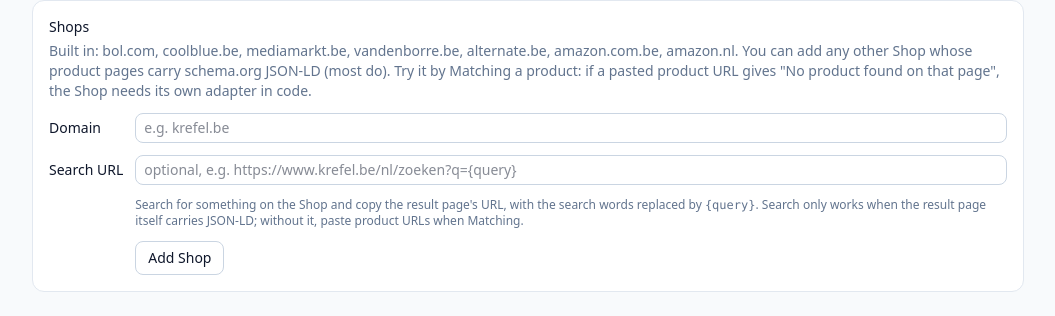
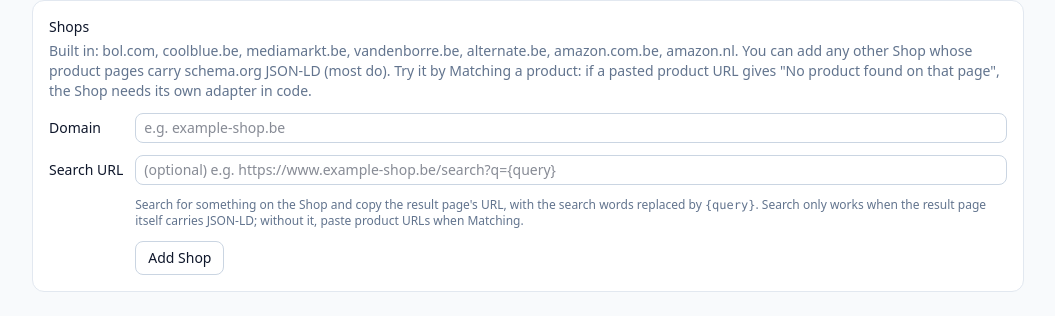
Before and after one commit to modbase/pricewatcher, a FastAPI app: page /settings in a window 1280 px wide. Shown: the part 949-1265 px from the top of the page, without its empty margins (112-1167 px from the left). Run offline with FastAPI, Linux system fonts and the light colour scheme; data that the repository does not hold is empty.

Commit message:
Clearer custom Shop placeholders with a dummy example Shop

```diff
--- a/app/templates/settings.html
+++ b/app/templates/settings.html
@@ -117,7 +117,7 @@
         <input type="hidden" name="domain" value="{{ c.domain }}">
         <span class="w-28 font-medium">{{ c.domain }}</span>
         <input name="search_url" value="{{ c.search_url }}" aria-label="Search URL for {{ c.domain }}"
-               placeholder="No search URL: paste product URLs" class="{{ field }} min-w-0 flex-1">
+               placeholder="(optional) search URL" class="{{ field }} min-w-0 flex-1">
         <button class="{{ button }}">Save</button>
       </form>
       <form method="post" action="/settings/shops/delete"
@@ -131,9 +131,9 @@
   {% endif %}
   <form method="post" action="/settings/shops" class="mt-3 grid gap-3 sm:grid-cols-[auto_1fr] sm:items-center">
     <label for="shop-domain">Domain</label>
-    <input id="shop-domain" name="domain" required class="{{ field }}" placeholder="e.g. krefel.be">
+    <input id="shop-domain" name="domain" required class="{{ field }}" placeholder="e.g. example-shop.be">
     <label for="shop-search">Search URL</label>
-    <input id="shop-search" name="search_url" class="{{ field }}" placeholder="optional, e.g. https://www.krefel.be/nl/zoeken?q={query}">
+    <input id="shop-search" name="search_url" class="{{ field }}" placeholder="(optional) e.g. https://www.example-shop.be/search?q={query}">
     <p class="text-xs text-slate-500 sm:col-start-2">
       Search for something on the Shop and copy the result page's URL, with the search words replaced by <code>{query}</code>.
       Search only works when the result page itself carries JSON-LD; without it, paste product URLs when Matching.
```
